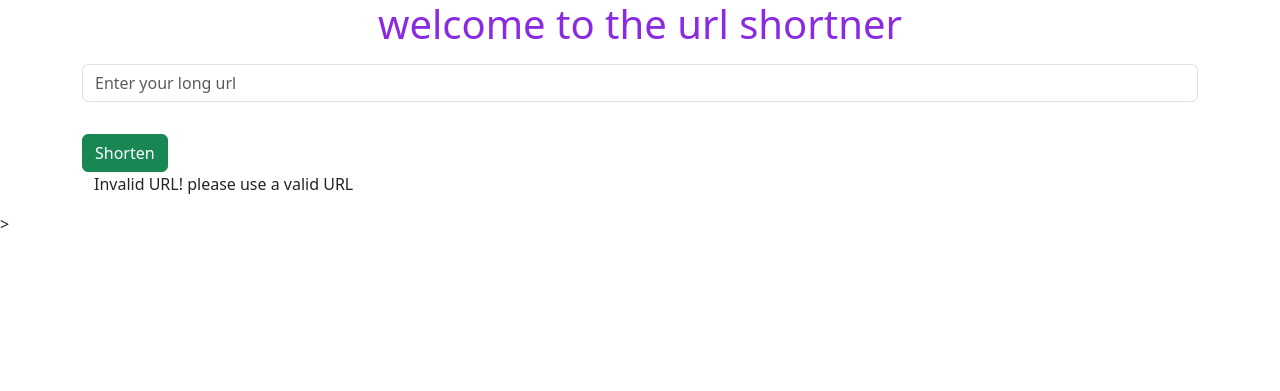
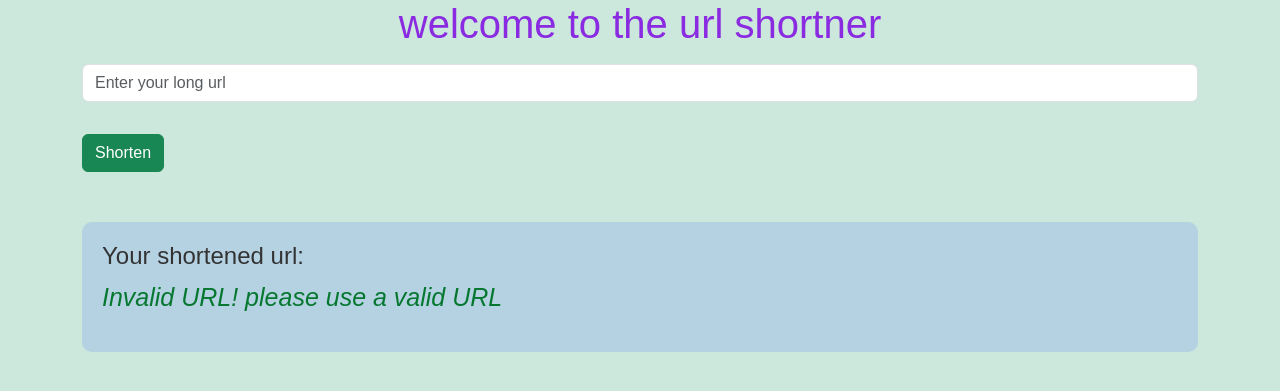
Before and after one commit to Adeeshasanka/Url_shortner, a Flask app: page /1 in a window 1280 px wide. Shown: the top 391 px of the page. Run offline with Flask 3, Linux system fonts and the light colour scheme; data that the repository does not hold is empty; some libraries are stand-ins or nearby versions.

Commit message:
styling done!

```diff
--- a/static/css/styles.css
+++ b/static/css/styles.css
@@ -0,0 +1,19 @@
+body {
+    background-color: #cce7db;
+    font-family: Arial, sans-serif;
+    color: #333;
+}
+
+#shortened_url {
+    margin-top: 50px;
+    padding: 20px;
+    border-radius: 10px;
+    background-color: rgb(181, 210, 227);
+    display: none;
+}
+
+#message {
+    font-size: 25px;
+    font-style: italic;
+    color: rgb(5, 119, 47);
+}
--- a/templates/base.html
+++ b/templates/base.html
@@ -4,7 +4,7 @@
     <head>
         <title>{% block title %} Default title {% endblock %}</title>
         <link href="https://cdn.jsdelivr.net/npm/bootstrap@5.3.3/dist/css/bootstrap.min.css" rel="stylesheet" integrity="sha384-QWTKZyjpPEjISv5WaRU9OFeRpok6YctnYmDr5pNlyT2bRjXh0JMhjY6hW+ALEwIH" crossorigin="anonymous">
-        <link rel="stylesheet" href="{{ url_for('static', filename='css/style.css') }}">
+        <link rel="stylesheet" href="{{ url_for('static', filename='css/styles.css') }}">
     </head>
 
     <body>
@@ -17,6 +17,10 @@
 
         <script src="https://cdn.jsdelivr.net/npm/bootstrap@5.3.3/dist/js/bootstrap.bundle.min.js" integrity="sha384-YvpcrYf0tY3lHB60NNkmXc5s9fDVZLESaAA55NDzOxhy9GkcIdslK1eN7N6jIeHz" crossorigin="anonymous"></script>
 
+        {% block scripts %}
+
+        {% endblock %}
+
     </body>
 
 </html>
--- a/templates/index.html
+++ b/templates/index.html
@@ -9,13 +9,30 @@
             <input class="btn btn-success mt-2" type="submit" value="Shorten">
         </form>
 
-        <div class="container">
+        <div id="shortened_url">
 
-            <p>{{ message }}</p>
+            <h4>Your shortened url: </h4>
+            <p id="message">{{ message }}</p>
 
         </div>
 
-    </div>>
-
+    </div>
 
 {% endblock %}
+
+{% block scripts %}
+
+<script>
+
+    document.addEventListener("DOMContentLoaded", function() {
+        let messagebox = document.getElementById("message");
+        let shortenedUrlBox = document.getElementById("shortened_url");
+
+        if (messagebox.textContent.trim() !== "") {
+            shortenedUrlBox.style.display = "block"
+        }
+    });
+
+</script>
+
+{% endblock %}
```
